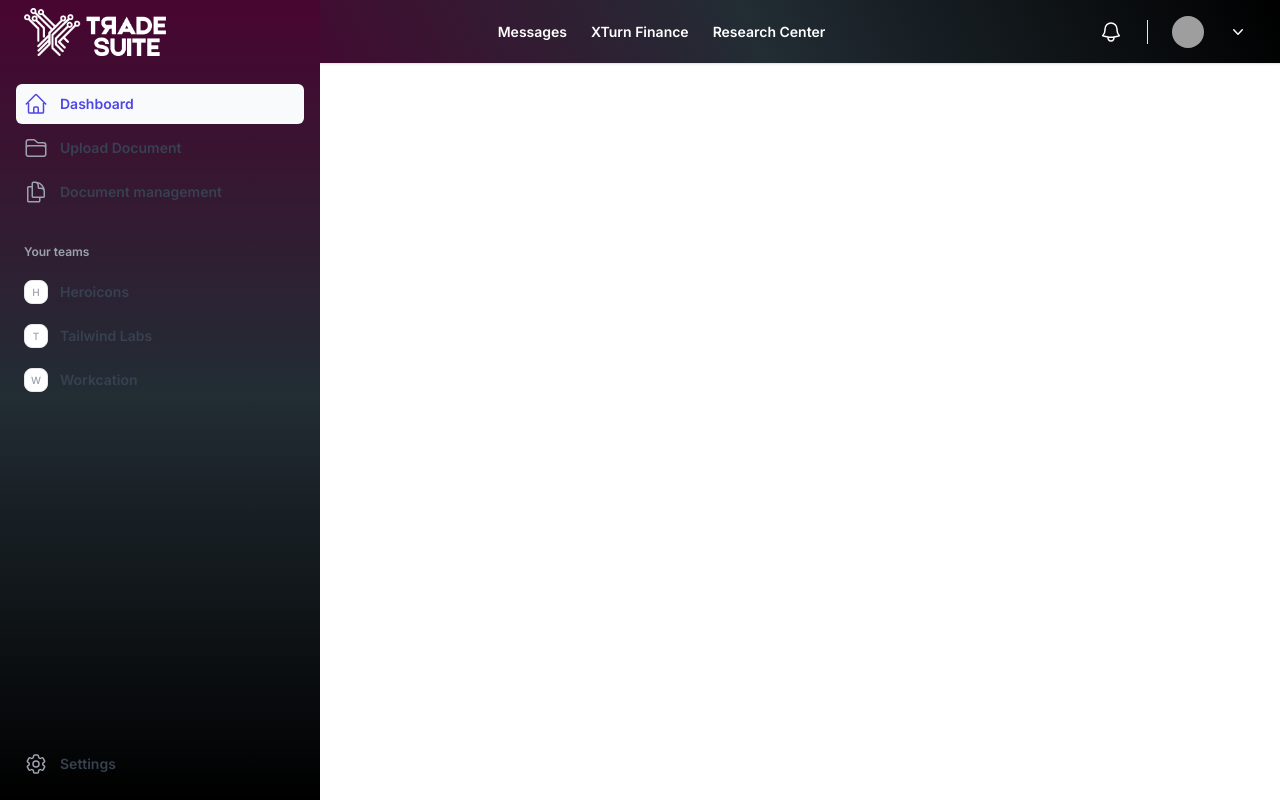
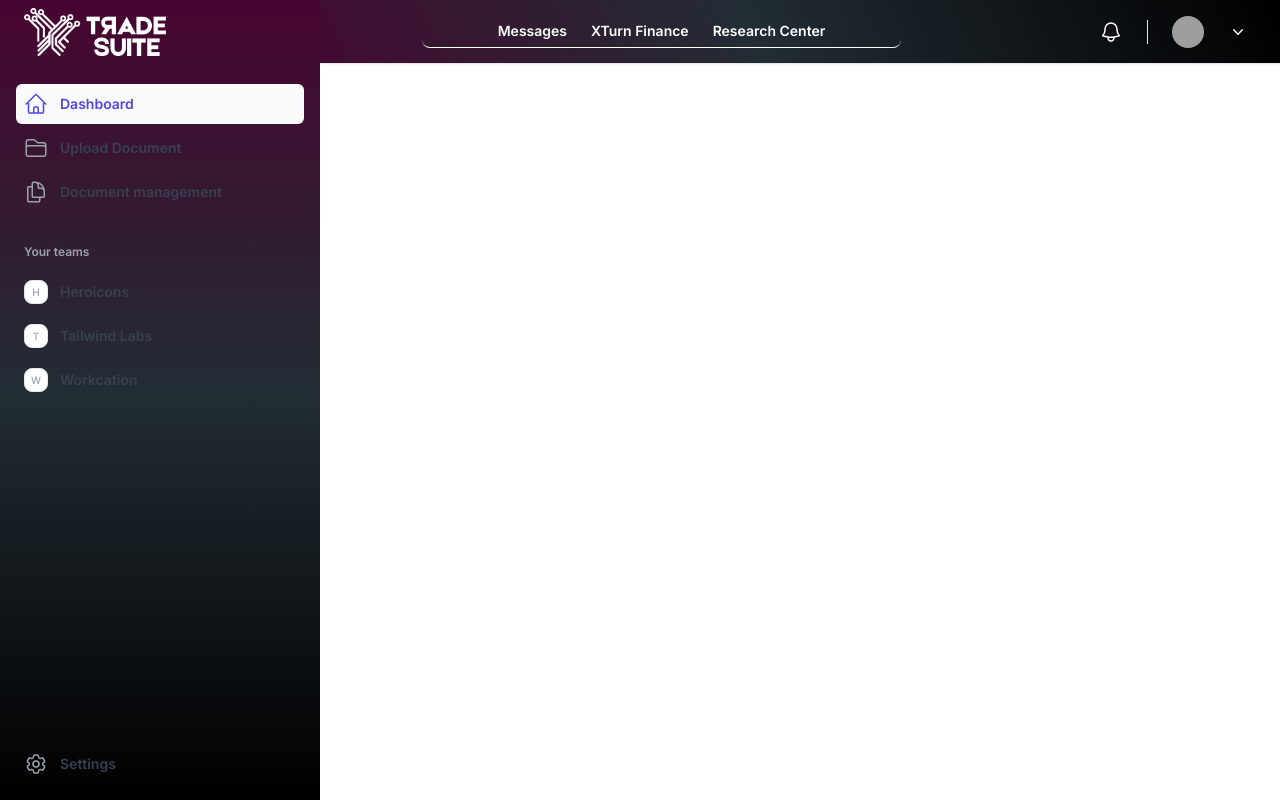
Before and after one commit to Mokhtaar/tradeSuite, a Next.js app: page /Dashboard in a window 1280 px wide. Built offline with nearby package versions, Linux system fonts and the light colour scheme; grey boxes are pictures that could not be loaded.

Commit message:
menuSIze

```diff
--- a/src/app/components/Header.js
+++ b/src/app/components/Header.js
@@ -3,7 +3,7 @@
 import { Fragment, useEffect, useState } from "react";
 import { Dialog, Menu, Transition } from "@headlessui/react";
 import { Bars3Icon, BellIcon } from "@heroicons/react/24/outline";
-import { useRouter } from 'next/navigation';
+
 import {
   ChevronDownIcon,
   MagnifyingGlassIcon,
@@ -11,7 +11,7 @@ import {
 
 const userNavigation = [
   { name: "Your profile", href: "#" },
-  { name: "Sign out", href: "#" },
+  { name: "Sign out", href: "/" },
 ];
 const navigation = [
   { name: "Messages", href: "#" },
@@ -23,7 +23,7 @@ function classNames(...classes) {
 }
 
 const MyHeader = () => {
-  const router = useRouter();
+
   const [sidebarOpen, setSidebarOpen] = useState(false);
   const [user, setUser] = useState();
 
@@ -37,7 +37,6 @@ const MyHeader = () => {
     // Perform sign-out action here, such as clearing user data from localStorage
     localStorage.removeItem('userInfo');
     setUser(null); // Set the user state to null or an appropriate value indicating signed out
-    router.push('/');
 
   };
 
@@ -82,13 +81,13 @@ const MyHeader = () => {
               <div className="relative flex flex-1 lg:flex lg:gap-x-12 text-white ">
                 {" "}
                 {/* Modified line */}
-                <div className="flex flex-1 gap-x-4 self-stretch lg:gap-x-6 items-center justify-center"
+                <div className="flex flex-1 gap-x-4 self-stretch lg:gap-x-6 items-center justify-center rounded-[8px] border-b [border-bottom-style:solid] border-white "style={{ margin: '0 150px' }}
                 >
                   {navigation.map((item) => (
                     <a
                       key={item.name}
                       href={item.href}
-                      className="text-sm font-semibold leading-6 text-white-900"
+                      className="text-sm font-semibold leading-6 text-white-900 "
                     >
                       {item.name}
                     </a>
```
